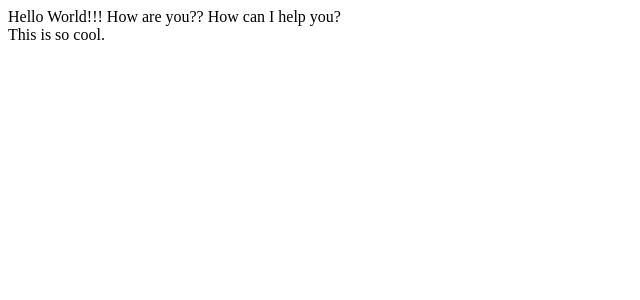
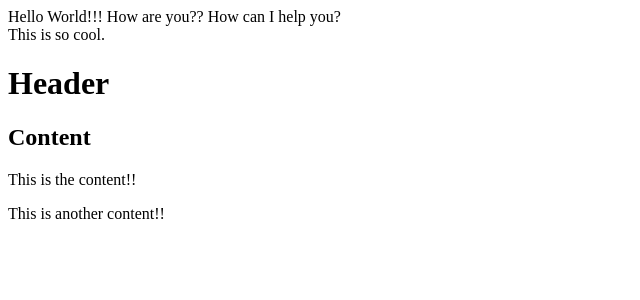
Before and after one commit to mandip8800/reactjsPractice, a React app in the folder reactapp/: page / in a window 1280 px wide. Shown: the top 300 px of the page, without its empty margins (0-640 px from the left). Built offline with nearby package versions, Linux system fonts and the light colour scheme.

Commit message:
Nested Elements in jsx practice

```diff
--- a/reactapp/App.jsx
+++ b/reactapp/App.jsx
@@ -6,6 +6,10 @@
          <div>
             Hello World!!! How are you?? How can I help you?<br />
             This is so cool.
+            <h1>Header</h1>
+            <h2>Content</h2>
+            <p>This is the content!!</p>
+            <p>This is another content!!</p>
          </div>
       );
    }
```
